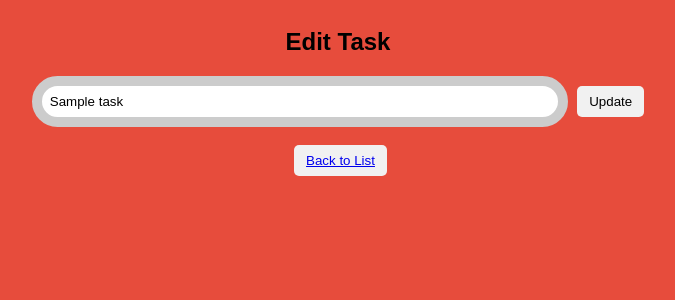
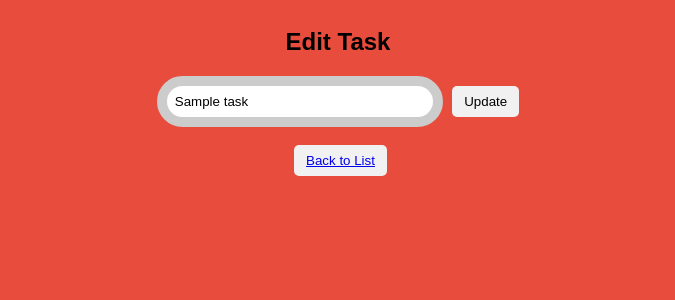
Before and after one commit to YASH36638/To-do-app, a Flask app: template templates/edit.html in a window 1280 px wide. Shown: the top 300 px of the page, without its empty margins (302-977 px from the left). Run offline with Flask 3, Linux system fonts and the light colour scheme; the template is opened without the code that fills it: most values are stand-ins (such as "Sample title", 1, 10 or a date in 2020).

Commit message:
Initial commit

```diff
--- a/templates/edit.html
+++ b/templates/edit.html
@@ -29,7 +29,7 @@
         input[type="text"] {
             align-items: center;
             padding: 8px;
-            width: 500px;
+            width: 250px;
             border-radius: 50px;
             border: 10px solid #ccc;
         }
```
